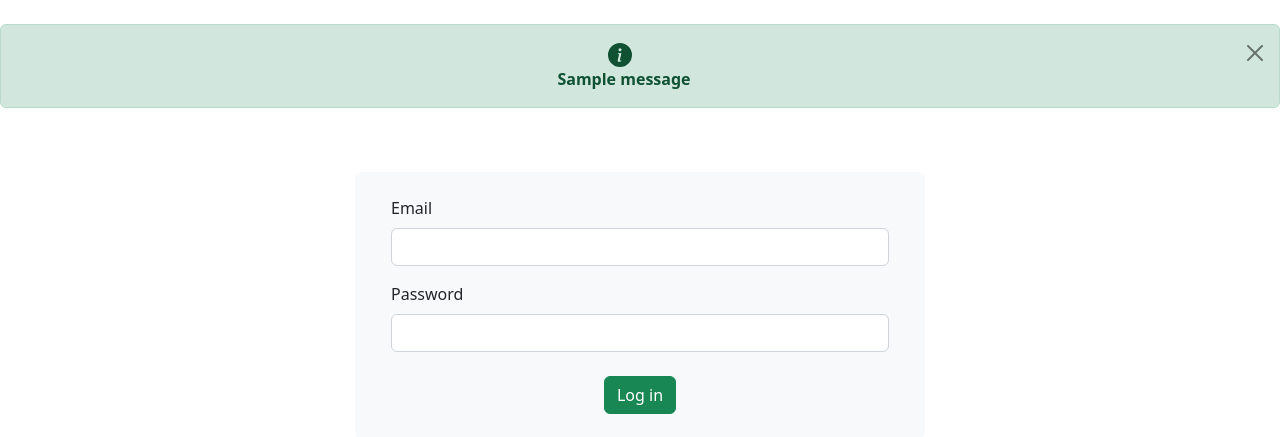
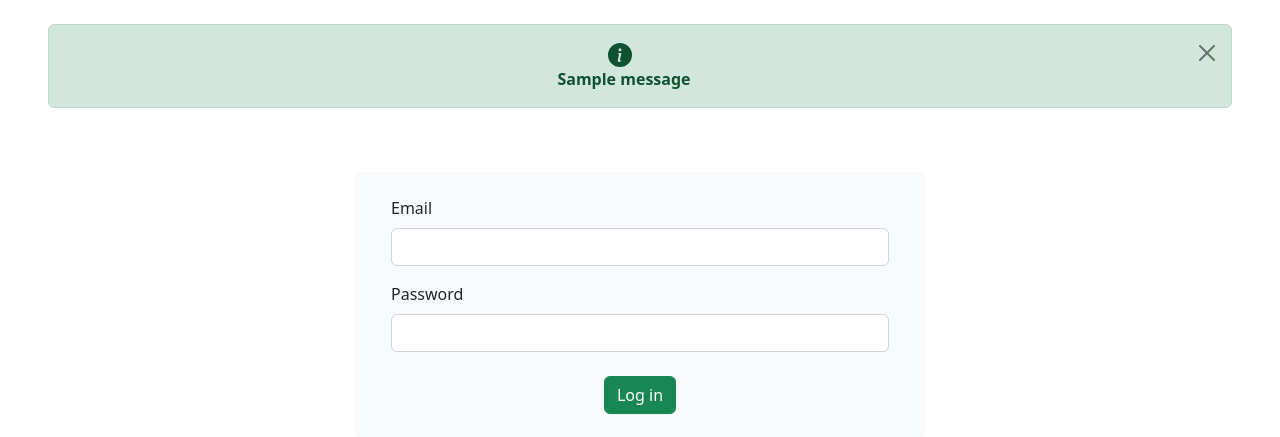
Before and after one commit to israel-oye/CiStash, a Flask app: page /auth/login in a window 1280 px wide. Shown: the part 56-493 px from the top of the page. Run offline with Flask 3, Linux system fonts and the light colour scheme; tables that the repository leaves empty hold one stand-in row (values such as "Sample post"); one stand-in notice (Sample message) is shown; parts of the project's set-up code (start-up, migrations or seed data) failed here and were passed over; some libraries are stand-ins or nearby versions.

Commit message:
add cosmetic change

```diff
--- a/src/templates/include/_message.html
+++ b/src/templates/include/_message.html
@@ -16,7 +16,7 @@
 {% if messages %}
 <!--  -->
 {% for category, message in messages %}
-<div class="alert  alert-{{ category }} mt-4 text-center fw-bold alert-dismissible fade show" role="alert">
+<div class="alert  alert-{{ category }} mt-4 mx-5 text-center fw-bold alert-dismissible fade show" role="alert">
     <svg class="bi flex-shrink-0 me-2" width="24" height="24" role="img" aria-label="Info:"><use xlink:href="#info-fill"/></svg>
     <button type="button" class="btn-close" data-bs-dismiss="alert" aria-label="Close"></button>
     <div>
@@ -43,7 +43,7 @@
 
 <!--  -->
 {% if msg %}
-<div class="alert alert-primary mt-4 text-center fw-bold alert-dismissible fade show" role="alert">
+<div class="alert alert-primary mt-4 mx-5 text-center fw-bold alert-dismissible fade show" role="alert">
     <svg class="bi flex-shrink-0 me-2" width="24" height="24" role="img" aria-label="Info:"><use xlink:href="#info-fill"/></svg>
     <button type="button" class="btn-close" data-bs-dismiss="alert" aria-label="Close"></button>
     <div>
--- a/src/templates/login.html
+++ b/src/templates/login.html
@@ -1,6 +1,6 @@
 {% extends '_layout.html' %}
 <!--  -->
-{% block title %}Admin{% endblock %}
+{% block title %}Admin login{% endblock %}
 <!--  -->
 {% block body %}
 <div class="container pt-5">
```
